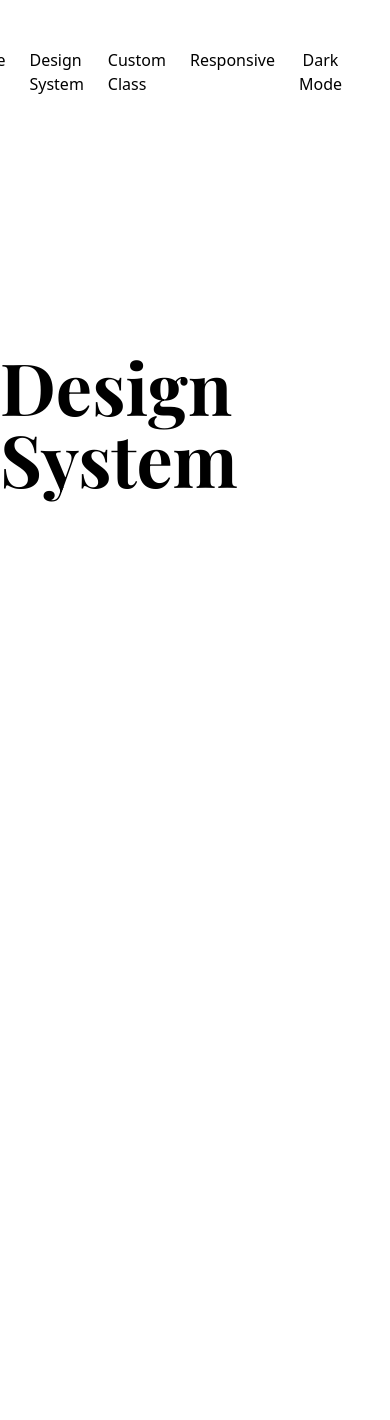
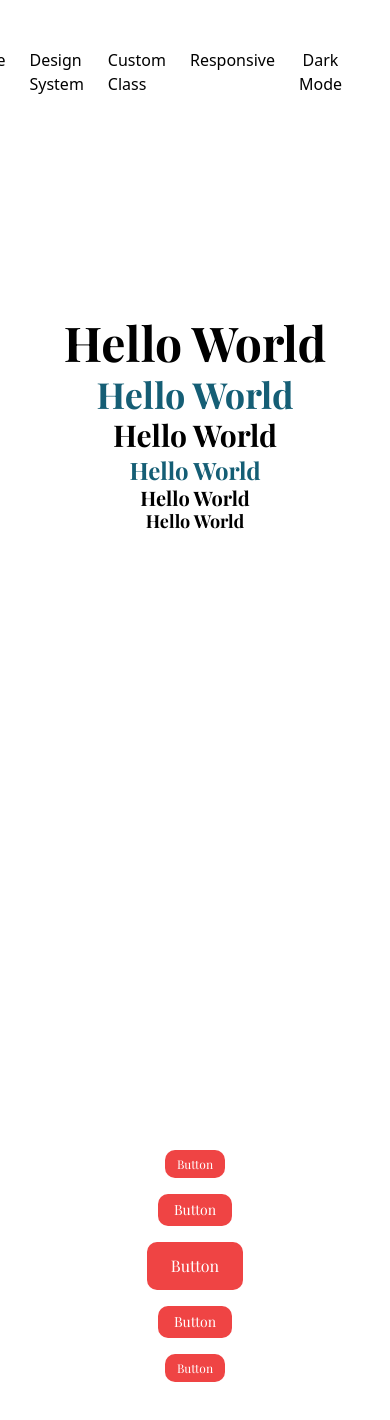
Before and after one commit to maxisix/interior, a Next.js app: page /design-system in a window 390 px wide. Shown: the top 1420 px of the page. Before the commit the page ends 844 px from the top, so only its background shows below. Built offline with nearby package versions, Linux system fonts and the light colour scheme; a web font is replaced by a local one.

Commit message:
Tried CVA

```diff
--- a/package.json
+++ b/package.json
@@ -14,6 +14,7 @@
     "@types/react": "18.0.28",
     "@types/react-dom": "18.0.11",
     "@vercel/analytics": "^0.1.10",
+    "class-variance-authority": "^0.4.0",
     "clsx": "^1.2.1",
     "eslint": "8.35.0",
     "eslint-config-next": "13.2.1",
--- a/src/app/custom-class/page.tsx
+++ b/src/app/custom-class/page.tsx
@@ -1,6 +1,6 @@
 export const metadata = {
-  title: 'Custom Class',
-  description: 'Help the developer to create custom class',
+  title: "Custom Class",
+  description: "Help the developer to create custom class",
 }
 
 export default function CustomClass() {
--- a/src/app/design-system/page.tsx
+++ b/src/app/design-system/page.tsx
@@ -1,12 +1,35 @@
+import { Button } from "@/components/button/button.component"
+import { Heading } from "@/components/heading/heading.component"
+
 export const metadata = {
-  title: 'Design System',
-  description: 'Great way to build a design system ',
+  title: "Design System",
+  description: "Great way to build a design system",
 }
 
 export default function DesignSystem() {
   return (
-    <div className="container mx-auto grid h-screen items-center justify-center">
-      <h1 className="text-7xl font-bold">Design System</h1>
+    <div className="container mx-auto">
+      <div className="flex h-screen flex-col items-center justify-center">
+        <Heading.h1 className="patate">Hello World</Heading.h1>
+        <Heading.h2 className="text-cyan-800 dark:text-cyan-200">
+          Hello World
+        </Heading.h2>
+        <Heading.h3 id="hello_world">Hello World</Heading.h3>
+        <Heading.h4 className="text-cyan-800">Hello World</Heading.h4>
+        <Heading.h5>Hello World</Heading.h5>
+        <Heading.h6>Hello World</Heading.h6>
+      </div>
+
+      <div className="flex h-screen flex-col items-center justify-center gap-4">
+        <Button size={"small"}>Button</Button>
+        <Button size={"medium"}>Button</Button>
+        <Button size={"large"}>Button</Button>
+
+        <Button href="/keyframe">Button</Button>
+        <Button href="https://www.maximebeaudoin.com" size={"small"}>
+          Button
+        </Button>
+      </div>
     </div>
   )
 }
--- a/src/app/keyframe/page.tsx
+++ b/src/app/keyframe/page.tsx
@@ -1,6 +1,6 @@
 export const metadata = {
-  title: 'Keyframe',
-  description: 'Fun way to entertain your users',
+  title: "Keyframe",
+  description: "Fun way to entertain your users",
 }
 
 export default function Keyframe() {
--- a/src/app/responsive/page.tsx
+++ b/src/app/responsive/page.tsx
@@ -1,6 +1,6 @@
 export const metadata = {
-  title: 'Responsive',
-  description: 'Make your website work on all devices',
+  title: "Responsive",
+  description: "Make your website work on all devices",
 }
 
 export default function Responsive() {
--- /dev/null
+++ b/src/components/button/button.component.tsx
@@ -0,0 +1,65 @@
+import Link from "next/link"
+import { cva, VariantProps } from "class-variance-authority"
+import { AnchorHTMLAttributes, ButtonHTMLAttributes } from "react"
+import clsx from "clsx"
+
+type ButtonBaseProps = VariantProps<typeof buttonClasses> & {
+  children: React.ReactNode
+}
+
+interface ButtonAsAnchorProps extends AnchorHTMLAttributes<HTMLAnchorElement> {
+  href: string
+}
+
+interface ButtonAsButtonProps extends ButtonHTMLAttributes<HTMLButtonElement> {
+  href?: never
+}
+
+type ButtonProps = ButtonBaseProps & (ButtonAsAnchorProps | ButtonAsButtonProps)
+
+const buttonClasses = cva(
+  "relative rounded-[10px] inline-flex items-center text-white",
+  {
+    variants: {
+      variant: {
+        primary: ["bg-red-500"],
+        secondary: ["bg-blue-700"],
+      },
+      size: {
+        small: "text-xs px-3 h-7",
+        medium: "text-sm px-4 h-8",
+        large: "text-md px-6 h-12",
+      },
+    },
+    defaultVariants: {
+      variant: "primary",
+      size: "medium",
+    },
+  }
+)
+
+export const Highlight = ({
+  children,
+  className,
+}: {
+  children: React.ReactNode
+  className?: string
+}) => <span className={clsx("highlight", className)}>{children}</span>
+
+export const Button = ({ children, variant, size, ...props }: ButtonProps) => {
+  const classes = buttonClasses({ variant, size, className: props.className })
+
+  if ("href" in props && props.href !== undefined) {
+    return (
+      <Link {...props} className={classes}>
+        {children}
+      </Link>
+    )
+  }
+
+  return (
+    <button {...props} className={classes}>
+      {children}
+    </button>
+  )
+}
--- /dev/null
+++ b/src/components/heading/heading.component.tsx
@@ -0,0 +1,41 @@
+import { createElement, type FC, HTMLAttributes } from "react"
+import { cva, type VariantProps } from "class-variance-authority"
+
+const headingVariant = cva("text-black dark:text-white", {
+  variants: {
+    as: {
+      h1: ["text-5xl", "md:text-6xl", "font-bold", "leading-tight"],
+      h2: ["text-4xl", "md:text-5xl", "font-bold", "leading-tight"],
+      h3: ["text-3xl", "md:text-4xl", "font-bold", "leading-tight"],
+      h4: ["text-2xl", "md:text-3xl", "font-bold", "leading-tight"],
+      h5: ["text-xl", "md:text-2xl", "font-bold", "leading-tight"],
+      h6: ["text-lg", "md:text-xl", "font-bold", "leading-tight"],
+    },
+  },
+})
+
+type HeadingTag = `h${1 | 2 | 3 | 4 | 5 | 6}`
+
+interface HeadingProps
+  extends HTMLAttributes<HTMLHeadingElement>,
+    VariantProps<typeof headingVariant> {
+  as?: HeadingTag
+}
+
+const makeHeading = (tag: HeadingTag): FC<HeadingProps> => {
+  return function Heading({ as = tag, className, ...otherProps }) {
+    return createElement(as, {
+      ...otherProps,
+      className: headingVariant({ as, className }),
+    })
+  }
+}
+
+export const Heading = {
+  h1: makeHeading("h1"),
+  h2: makeHeading("h2"),
+  h3: makeHeading("h3"),
+  h4: makeHeading("h4"),
+  h5: makeHeading("h5"),
+  h6: makeHeading("h6"),
+}
--- a/src/modules/analytics/analytics.component.tsx
+++ b/src/modules/analytics/analytics.component.tsx
@@ -1,5 +1,5 @@
-'use client'
-import { Analytics } from '@vercel/analytics/react'
+"use client"
+import { Analytics } from "@vercel/analytics/react"
 
 export function AnalyticsWrapper() {
   return <Analytics />
```
Also changed, not shown: src/app/layout.tsx (+6 -6 lines), src/modules/font/font.component.tsx (+7 -7 lines), src/modules/nav/nav.component.tsx (+4 -4 lines), 2 other files (tests, documents, lock files or other folders).
